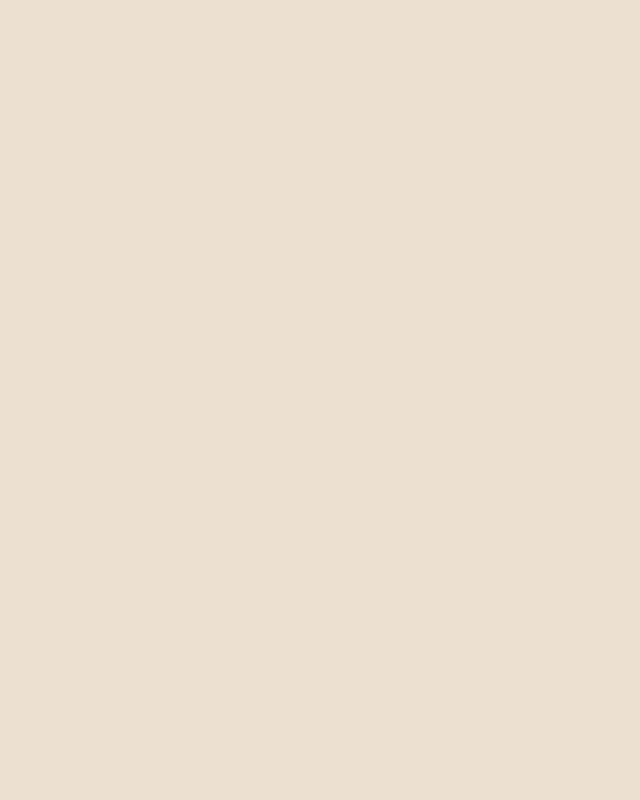
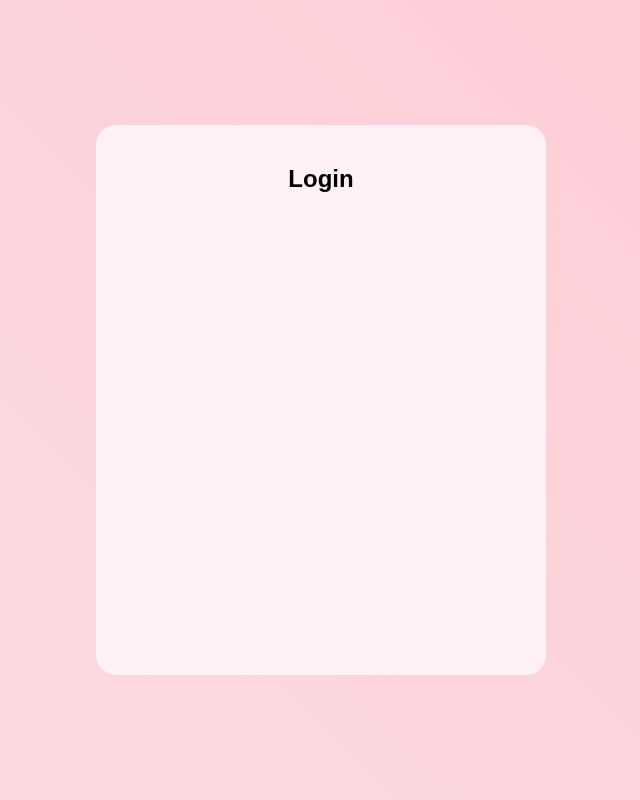
Before and after one commit to kriti3003/Demo, a plain HTML site: page html/login.html in a window 1280 px wide. Shown: the whole page, without its empty margins (319-959 px from the left). Drawn offline with Linux system fonts and the light colour scheme.

Commit message:
ui updated

```diff
--- a/html/login.html
+++ b/html/login.html
@@ -7,6 +7,10 @@
     <link href = "loginpage.css" rel = "stylesheet" type = "text/css" />
 </head>
 <body>
-
+    <div class = "box1">
+        <h2>
+            Login
+        </h2>
+    </div>
 </body>
 </html>
--- a/html/loginpage.css
+++ b/html/loginpage.css
@@ -3,10 +3,26 @@ html {
     width: 100%;
     margin: 0;
     padding: 0;
-    background: #ebe1d1;
+    background: linear-gradient(45deg, #fadde1, #ffcad4);
   }
   body {
     margin: 0;
     padding: 0;
     font-family: Arial, sans-serif;
   }
+  .box1 {
+    text-align: center;
+    background: #fff1f5;
+    padding: 20px;
+    border: 0px solid #39383A;
+    cursor: pointer;
+    width: 450px;
+    height: 550px;
+    position: absolute;
+    top: 50%;
+    left: 50%;
+    transform: translate(-50%, -50%);
+    transition: transform 0.3s ease-in-out;
+    box-sizing: border-box;
+    border-radius: 20px; /* Adjust the border-radius for round corners */
+  }
--- a/html/style.css
+++ b/html/style.css
@@ -3,7 +3,7 @@ html {
   width: 100%;
   margin: 0;
   padding: 0;
-  background: #ebe1d1;
+  background: #fadde1;
 }
 body {
   margin: 0;
@@ -14,10 +14,12 @@ h2{
   color: #9F716C;
 }
 h1{
-  color: #2E2E2E
+  color: #2E2E2E;
+  font-family: balerno;
 }
 .container {
   text-align: center;
+  background: #ffffff;
 }
 header {
   background-color: #D3c3b2;
@@ -43,7 +45,7 @@ h3{
 }
 .box {
   text-align: center;
-  background: linear-gradient(45deg, #d8c9ba, #e5e1d8);
+  background: linear-gradient(180deg,#bdcae2, #cdc9da, #dec6d3,#ecc4cb);
   padding: 20px;
   border: 0px solid #39383A;
   cursor: pointer;
@@ -84,7 +86,7 @@ h3{
   top: 10px;
   right: 10px;
   padding: 10px 20px;
-  background-color: #686158;
+  background-color: #fadde1;
   color: #fff;
   text-decoration: none;
   border-radius: 5px;
```
Also changed, not shown: html/index.html (+16 -3 lines).
